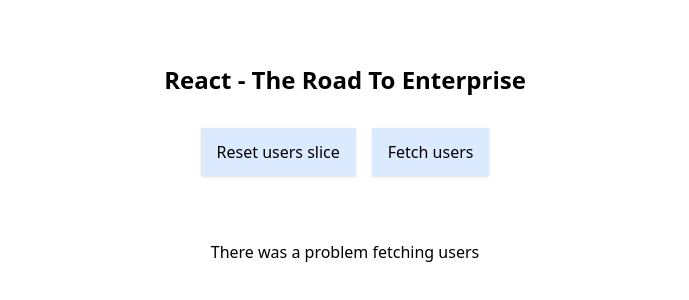
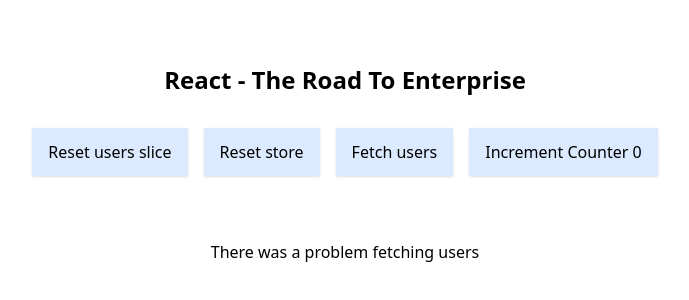
Before and after one commit to seantbaier/react-boilerplate, a React (Vite) app: page / in a window 1280 px wide. Shown: the top 300 px of the page, without its empty margins (295-984 px from the left). Built offline with nearby package versions, Linux system fonts and the light colour scheme; no server answers.

Commit message:
setup: Reset entire store

```diff
--- a/src/App.tsx
+++ b/src/App.tsx
@@ -15,8 +15,10 @@
 // import SearchMealExample from '@/components/SearchMealExample';
 // import AnimalExample from '@/components/AnimalExample';
 
-import { fetchUsers, resetUsers } from './components/UsersManager/usersSlice';
-import { useAppDispatch } from './store/hooks';
+import { fetchUsers, resetUsers } from '@/components/UsersManager/usersSlice';
+import { useAppDispatch, useAppSelector } from './store/hooks';
+import { resetStore } from '@/store';
+import { increment } from '@/store/counterSlice';
 
 import 'react-toastify/dist/ReactToastify.css';
 import './App.css';
@@ -25,6 +27,7 @@
 
 function App() {
   const dispatch = useAppDispatch();
+  const count = useAppSelector((state) => state.counter.count);
 
   return (
     <>
@@ -45,9 +48,21 @@
                 </button>
                 <button
                   className='shadow px-4 py-3 bg-blue-100'
+                  onClick={() => dispatch(resetStore())}
+                >
+                  Reset store
+                </button>
+                <button
+                  className='shadow px-4 py-3 bg-blue-100'
                   onClick={() => dispatch(fetchUsers())}
                 >
                   Fetch users
+                </button>
+                <button
+                  className='shadow px-4 py-3 bg-blue-100'
+                  onClick={() => dispatch(increment())}
+                >
+                  Increment Counter {count}
                 </button>
               </div>
               <UsersManager />
--- /dev/null
+++ b/src/store/counterSlice.ts
@@ -0,0 +1,16 @@
+import { createSlice } from '@reduxjs/toolkit';
+
+const counterSlice = createSlice({
+  name: 'counter',
+  initialState: {
+    count: 0,
+  },
+  reducers: {
+    increment: (state) => {
+      state.count++;
+    },
+  },
+});
+
+export const { increment } = counterSlice.actions;
+export const { reducer: counterReducer } = counterSlice;
--- a/src/store/index.ts
+++ b/src/store/index.ts
@@ -1,5 +1,5 @@
 import { combineReducers } from 'redux';
-import { configureStore } from '@reduxjs/toolkit';
+import { configureStore, createAction } from '@reduxjs/toolkit';
 import {
   persistStore,
   persistReducer,
@@ -12,10 +12,22 @@
 } from 'redux-persist';
 import storage from 'redux-persist/lib/storage';
 import usersReducer from '@/components/UsersManager/usersSlice';
+import { counterReducer } from './counterSlice';
+
+export const resetStore = createAction('resetStore');
 
 const rootReducer = combineReducers({
   users: usersReducer,
+  counter: counterReducer,
 });
+
+const appReducer: typeof rootReducer = (state, action) => {
+  if (action.type === resetStore.type) {
+    return rootReducer(undefined, action);
+  }
+
+  return rootReducer(state, action);
+};
 
 const persistConfig = {
   key: 'root',
@@ -25,7 +37,7 @@
   // blacklist: [],
 };
 
-const persistedReducer = persistReducer(persistConfig, rootReducer);
+const persistedReducer = persistReducer(persistConfig, appReducer);
 
 export const store = configureStore({
   reducer: persistedReducer,
@@ -38,5 +50,6 @@
 });
 
 export const persistor = persistStore(store);
+
 export type RootState = ReturnType<typeof store.getState>;
 export type AppDispatch = typeof store.dispatch;
```
